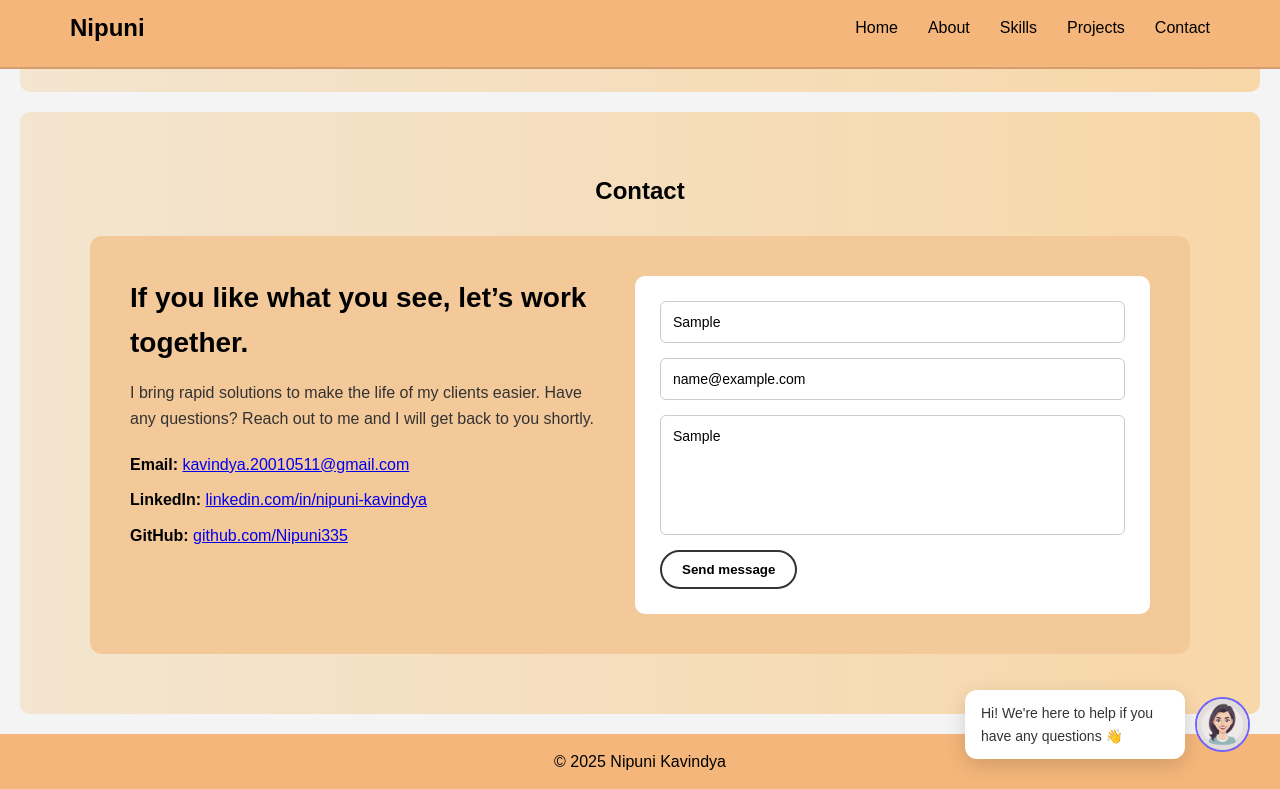
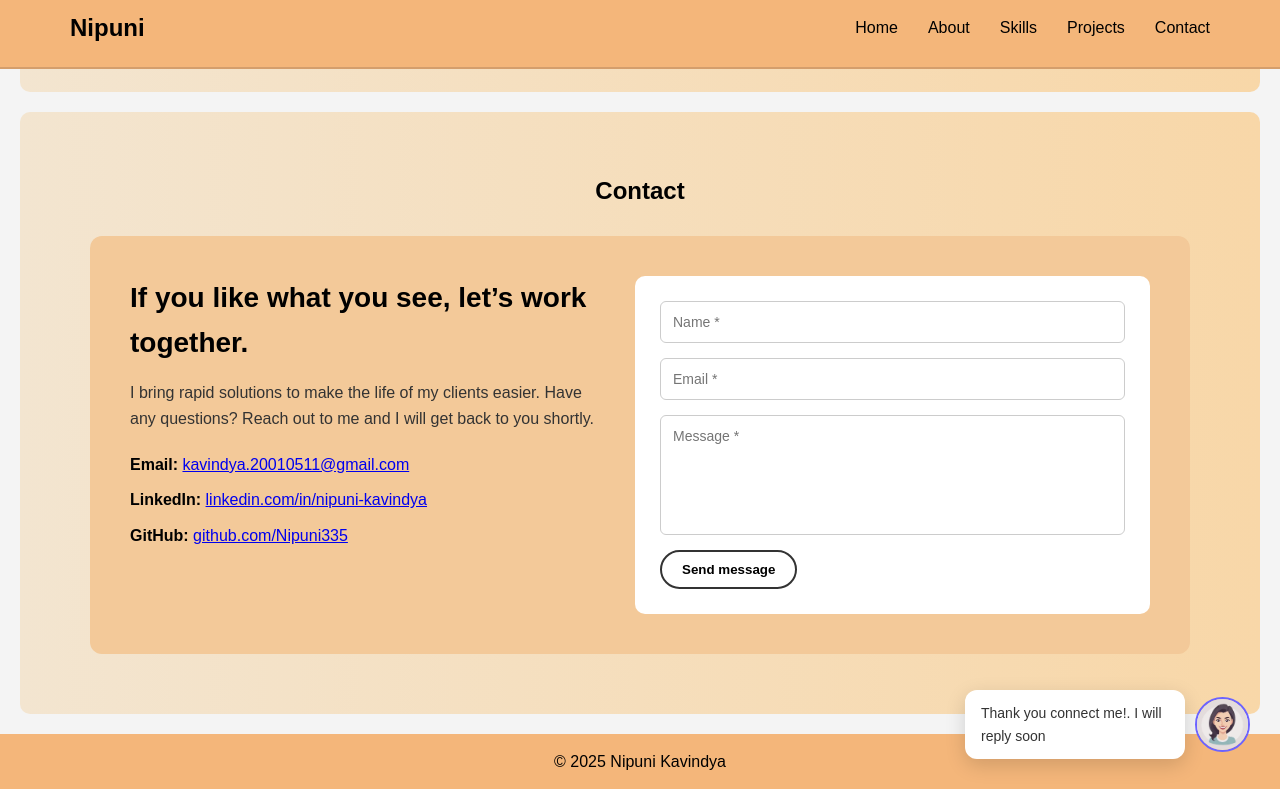
Before and after one commit to Nipuni335/My-Portfolio, a website: page frontend/index.html in a window 1280 px wide. Both pictures are taken after typing "Sample", "name@example.com", "Sample" into the empty fields and a click on the button "Send message". Shown: the part 2807-3596 px from the top of the page. Drawn offline with Linux system fonts and the light colour scheme; no server answers.

Commit message:
My Protfolio
Finished my portfolio

```diff
--- a/frontend/index.html
+++ b/frontend/index.html
@@ -275,34 +275,45 @@
 
     <!-- RIGHT: Contact Form -->
     <div class="contact-form">
-      <form>
-        <input type="text" placeholder="Name *" required />
-        <input type="email" placeholder="Email *" required />
-        <textarea placeholder="Message *" required></textarea>
-        <button type="submit">Send message</button>
-      </form>
+      <form onsubmit="changeHelpText(event)">
+  <input type="text" placeholder="Name *" required />
+  <input type="email" placeholder="Email *" required />
+  <textarea placeholder="Message *" required></textarea>
+  <button type="submit">Send message</button>
+</form>
+
     </div>
 
   </div>
 </section>
 <!-- Floating Help Widget -->
 <div class="help-widget" onclick="scrollToContact()">
-  <div class="help-text">
+  <div class="help-text" id="helpText">
     Hi! We're here to help if you have any questions 👋
   </div>
   <div class="help-avatar">
     <img src="./images/avatar.png">
-
-
-
   </div>
 </div>
+
 
 
 
   <footer>
     <p>© 2025 Nipuni Kavindya</p>
   </footer>
+  <script>
+  function changeHelpText(event) {
+    event.preventDefault(); // stop page reload
+
+    document.getElementById("helpText").textContent =
+      "Thank you connect me!. I will reply soon";
+
+    // optional: reset form
+    event.target.reset();
+  }
+</script>
+
 
 </body>
 
```
Also changed, not shown: 1 other file.
